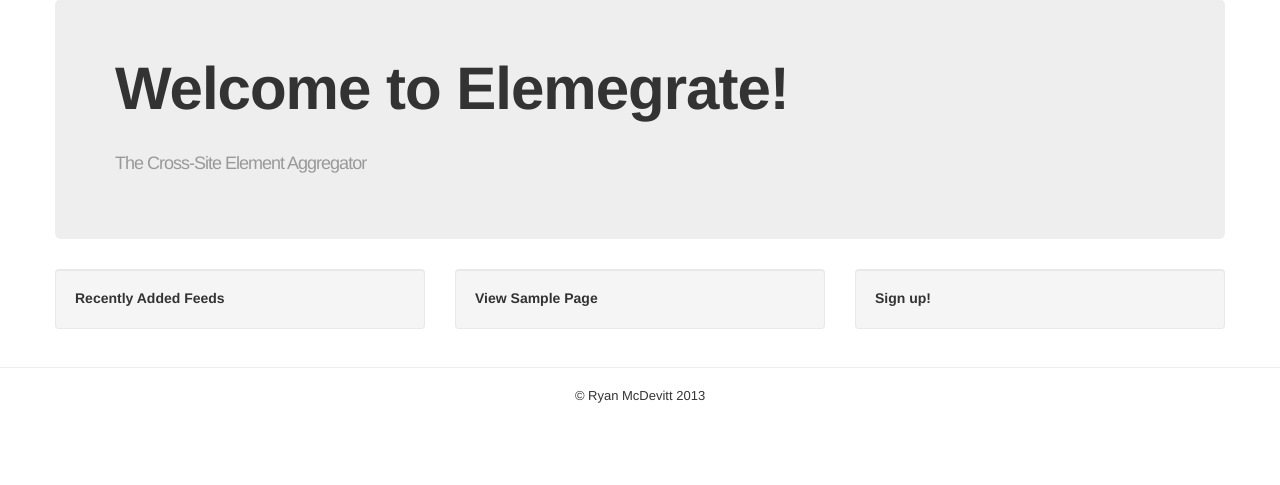
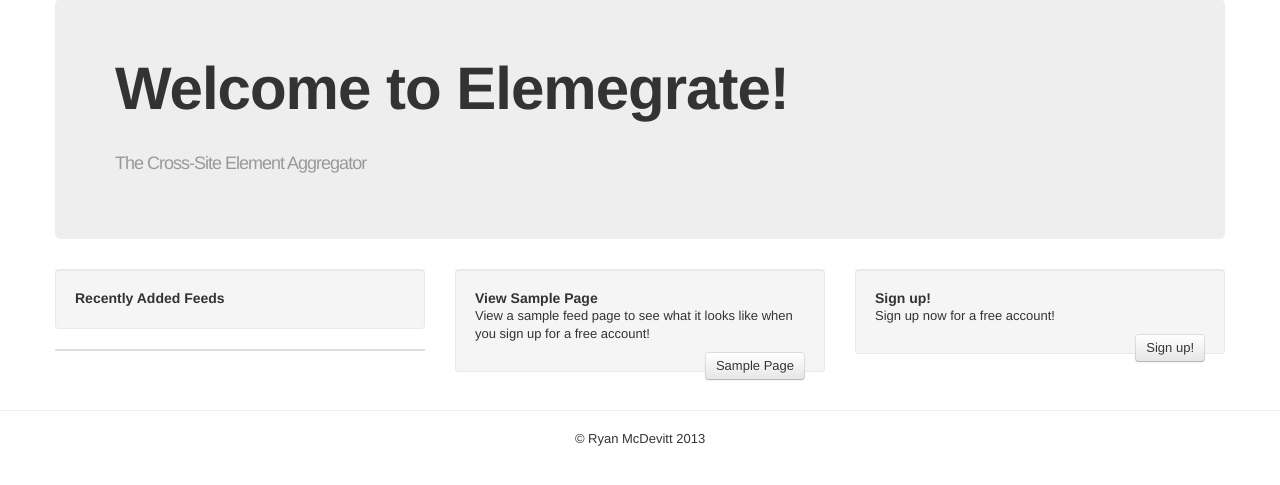
Before and after one commit to mc706/elemegrator, a Django app: template aggregator/feeds/templates/home.html in a window 1280 px wide. Shown: the part 59-544 px from the top of the page. Run offline with Django 3.2, Linux system fonts and the light colour scheme; the template is opened without the code that fills it, so the values that code supplies are empty; some libraries are stand-ins or nearby versions.

Commit message:
added verbage to home page

```diff
--- a/aggregator/feeds/templates/home.html
+++ b/aggregator/feeds/templates/home.html
@@ -13,15 +13,29 @@
                 <div class=well>
                     <h4>Recently Added Feeds</h4>
                 </div>
+            <table class="table table-bordered">
+                {% for feed in recent_feeds %}
+                 <tr><td>{{ feed.name }}</td></tr>
+                {% endfor %}
+            </table>
             </div>
             <div class=span4>
                 <div class=well>
                     <h4>View Sample Page</h4>
+                    <p>
+                        View a sample feed page to see what it looks like when you sign
+                        up for a free account!
+                    </p>
+                    <button type=button class='btn pull-right'>Sample Page</button>
                 </div>
             </div>
             <div class=span4>
                 <div class=well>
                     <h4>Sign up!</h4>
+                    <p>
+                        Sign up now for a free account!
+                    </p>
+                    <button type=button class="btn pull-right">Sign up!</button>
                 </div>
             </div>
         {% else %}
```
